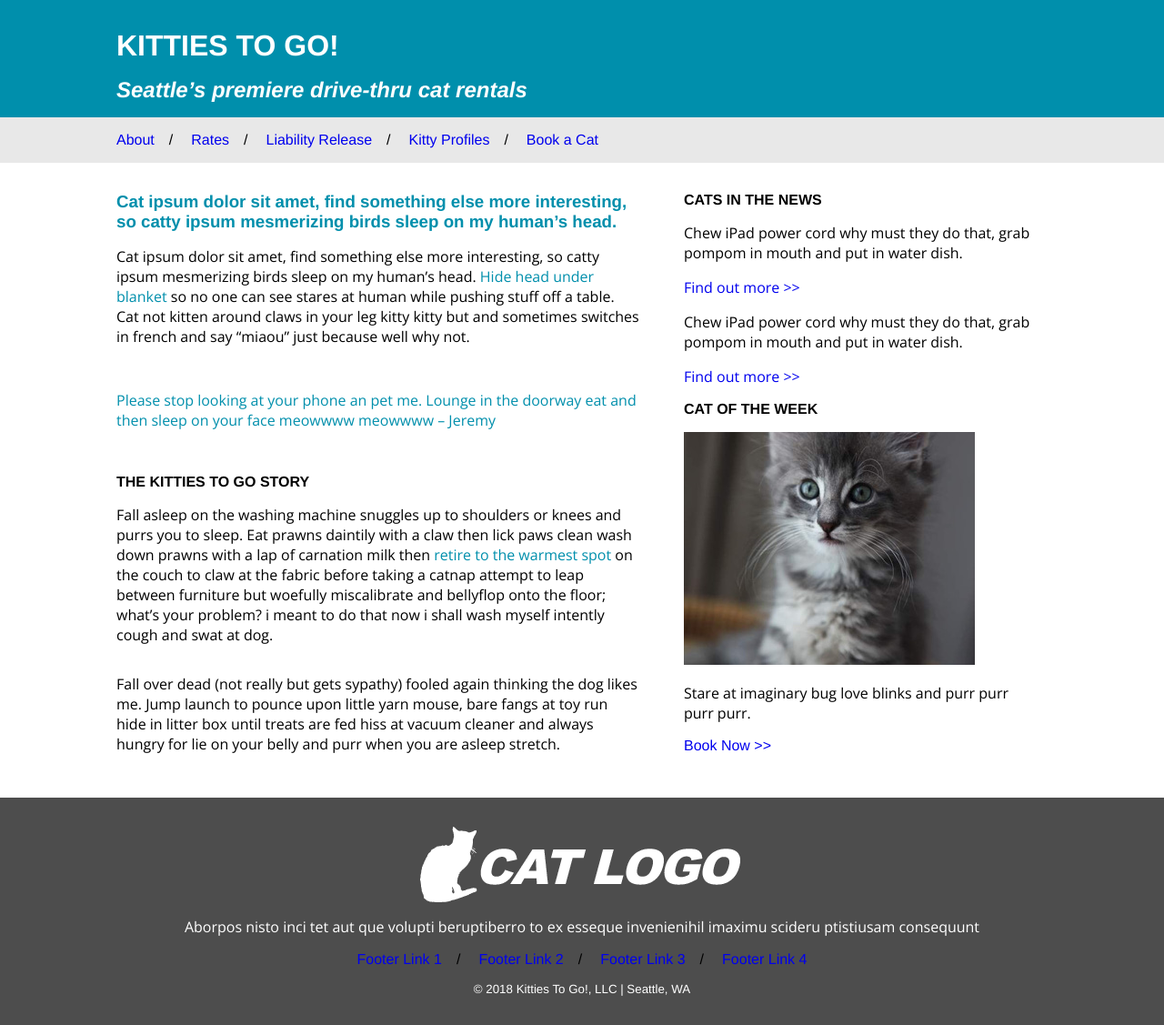
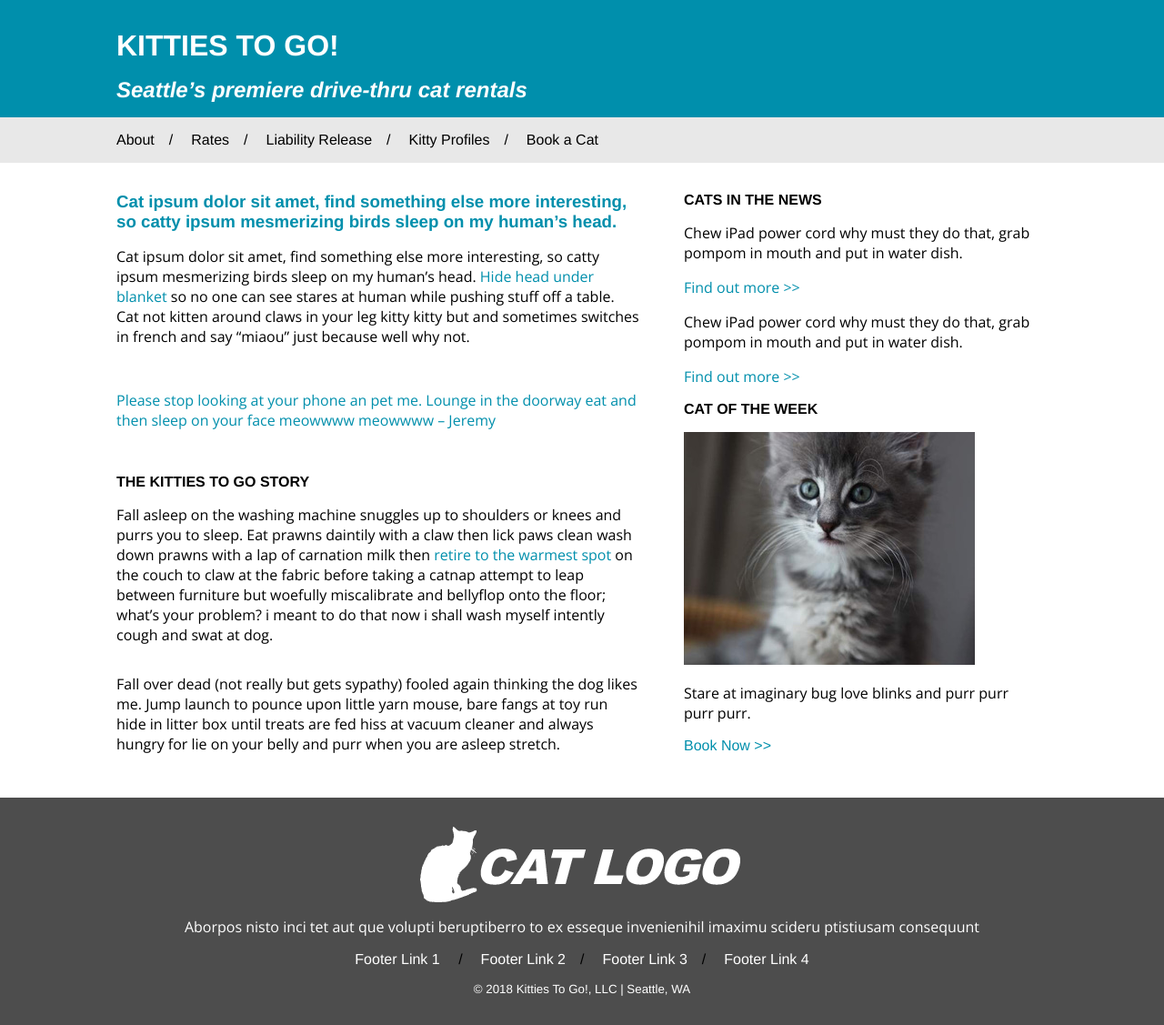
Before and after one commit to Hamediaj/Lesson-04-Assignment-02, a plain HTML site: page index.html in a window 1280 px wide. Shown: the whole page at 91% size. Drawn offline with nearby package versions, Linux system fonts and the light colour scheme.

Commit message:
finalized assignments

```diff
--- a/index.html
+++ b/index.html
@@ -75,11 +75,14 @@
 
   <footer>
     <img class="logo" src="images/cat-logo.png" alt="Cat Logo">
-    <p>Aborpos nisto inci tet aut que volupti beruptiberro to ex esseque invenienihil imaximu scideru ptistiusam consequunt</p>
+    <p class="bottomp">Aborpos nisto inci tet aut que volupti beruptiberro to ex esseque invenienihil imaximu scideru ptistiusam consequunt</p>
 
     <nav class="bottomnav">
       <ul>
-       <li class="navlist"><a href="#">Footer Link 1</a><span class="seperator">&#47;</span></li>
+       <li class="navlist">
+         <a href="#">Footer Link 1</a>
+         <span class="seperator">&#47;</span>
+       </li>
        <li class="navlist"><a href="#">Footer Link 2</a><span class="seperator">&#47;</span></li>
        <li class="navlist"><a href="#">Footer Link 3</a><span class="seperator">&#47;</span></li>
        <li class="navlist"><a href="#">Footer Link 4</a></li>
--- a/styles/stylesheet.css
+++ b/styles/stylesheet.css
@@ -27,9 +27,25 @@ nav.topnav {
     color: black;
 }
 
+.topnav .navlist a {
+  color: black;
+}
+
+
 .seperator {
     margin: 0 1rem;
 }
+
+/* @media only screen
+  and (min-device-width: 375px)
+  and (max-device-width: 812px)
+  and (-webkit-min-device-pixel-ratio: 3) {
+
+  main {
+    height: 2000px;
+    background: pink;
+  }
+} */
 
 main {
     display:flex
@@ -81,6 +97,10 @@ article {
     padding-top: 1rem;
 }
 
+aside a {
+  color: #008FAC
+}
+
 figure {
   margin: auto;
   padding-bottom: 1rem;
@@ -104,3 +124,11 @@ footer {
 aside {
   font-family: 'Open Sans', sans-serif;
 }
+
+.bottomnav .navlist a {
+  color: white;
+}
+
+.bottomp {
+  align-items: center;
+}
```
